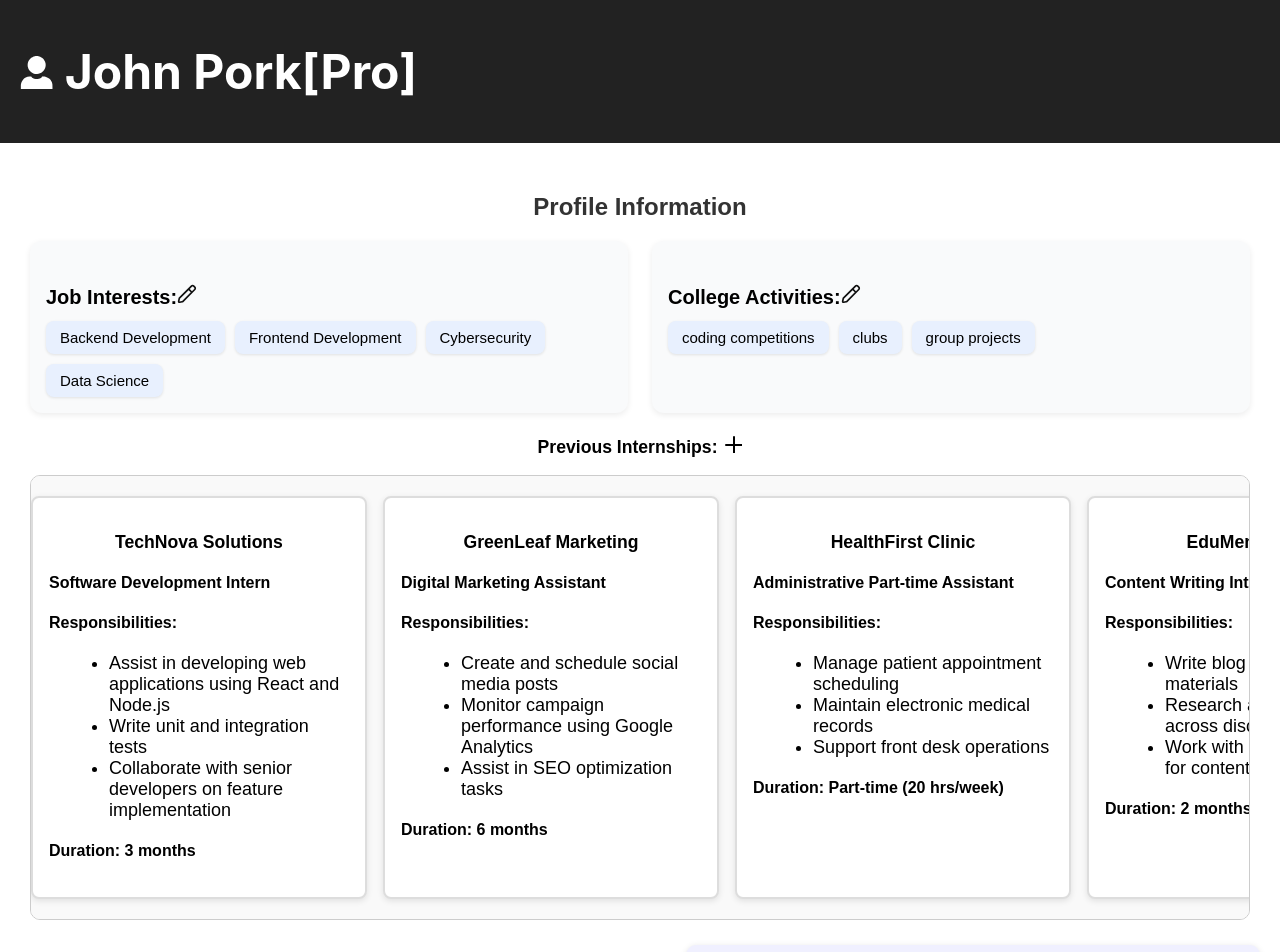
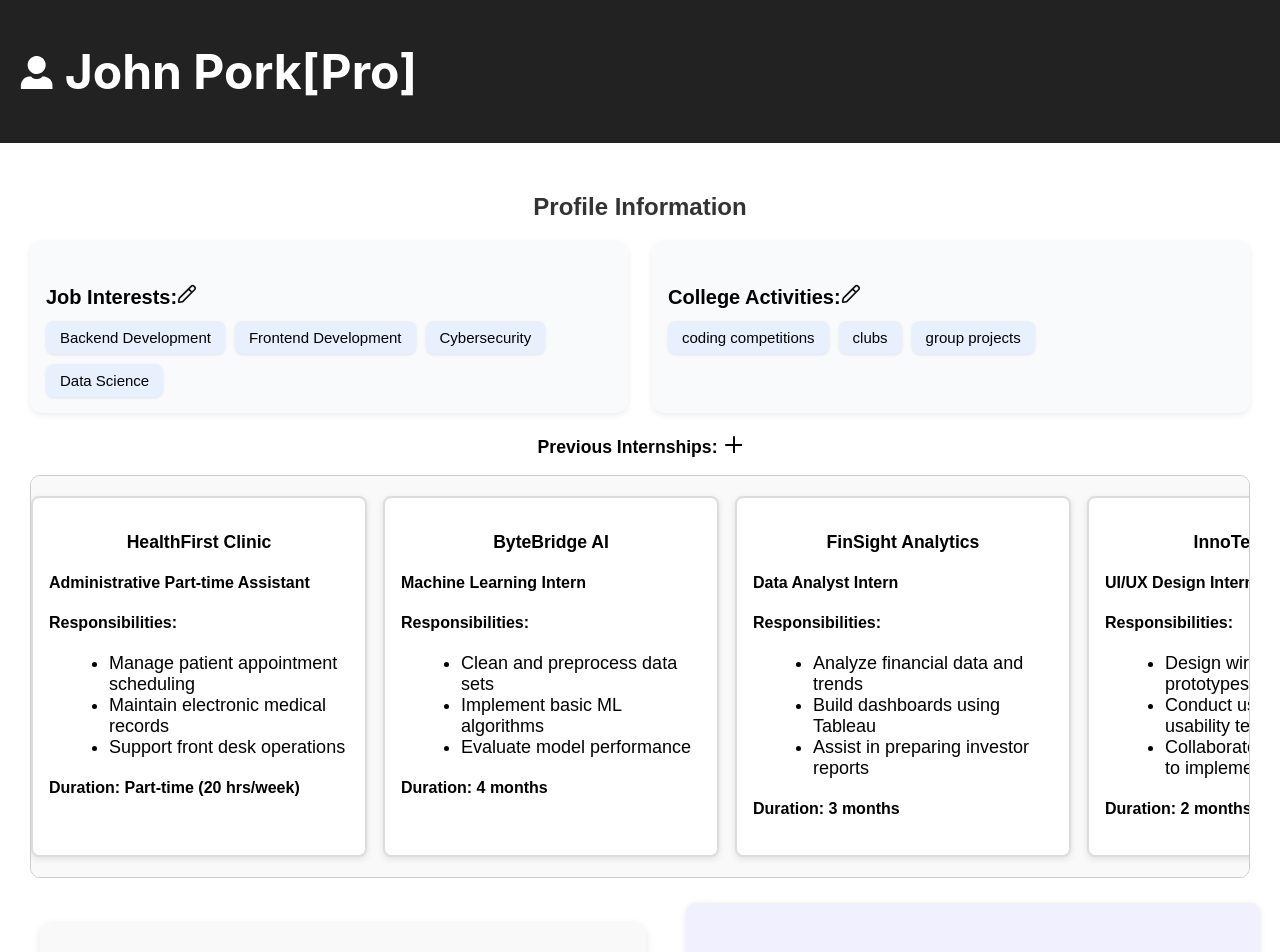
Before and after one commit to CSEN603-2025/Nashville-Fried-Software, a React (Create React App) app in the folder FRONT_END/my-app/: page /Profile in a window 1280 px wide. Shown: the top 952 px of the page. Built offline with nearby package versions, Linux system fonts and the light colour scheme.

Commit message:
Restore old changes

```diff
--- a/FRONT_END/my-app/src/Components/Profile/Internship.jsx
+++ b/FRONT_END/my-app/src/Components/Profile/Internship.jsx
@@ -18,6 +18,8 @@
   const [searchTitle, setSearchTitle] = useState("");
   const [statusFilter, setStatusFilter] = useState("");
   const [dateFilter, setDateFilter] = useState("");
+
+  let isStudent = false;
 
   const filteredData = internshipHistory.filter((item) => {
     const matchesCompany = item.company_name
@@ -64,6 +66,8 @@
   return (
     <>
       <div style={{ textAlign: "center", marginBottom: "20px" }}>
+        {isStudent && (
+          <>
             <button
               onClick={() => setView("available")}
               style={{
@@ -91,6 +95,8 @@
             >
               Past/Present Internships
             </button>
+          </>
+        )}
       </div>
 
       {view === "available" && (
--- a/FRONT_END/my-app/src/Components/Profile/profile.jsx
+++ b/FRONT_END/my-app/src/Components/Profile/profile.jsx
@@ -45,6 +45,11 @@
 
   const handleAddResponsibility = () => {
     setResponsibilities([...responsibilities, ""]);
+  };
+  const handleRemoveResponsibility = () => {
+    if (responsibilities.length > 1) {
+      setResponsibilities(responsibilities.slice(0, -1));
+    }
   };
 
   const handleResponsibilityChange = (index, value) => {
@@ -392,7 +397,10 @@
               fill="none"
               xmlns="http://www.w3.org/2000/svg"
               className="addInternship"
-              onClick={() => setIsAddingInternship(true)}
+              onClick={() => {
+                setIsAddingInternship(true);
+                setWarning("");
+              }}
             >
               <path
                 d="M4 12H20M12 4V20"
@@ -443,6 +451,15 @@
                             Add Responsibility
                           </button>
                         )}
+                        {index === responsibilities.length - 1 &&
+                          responsibilities.length > 1 && (
+                            <button
+                              type="button"
+                              onClick={handleRemoveResponsibility}
+                            >
+                              Remove Responsibility
+                            </button>
+                          )}
                       </div>
                     ))}
                   </label>
--- a/FRONT_END/my-app/src/previousInternships.json
+++ b/FRONT_END/my-app/src/previousInternships.json
@@ -1,24 +1,4 @@
 [
-  {
-    "company_name": "TechNova Solutions",
-    "job_title": "Software Development Intern",
-    "responsibilities": [
-      "Assist in developing web applications using React and Node.js",
-      "Write unit and integration tests",
-      "Collaborate with senior developers on feature implementation"
-    ],
-    "duration": "3 months"
-  },
-  {
-    "company_name": "GreenLeaf Marketing",
-    "job_title": "Digital Marketing Assistant",
-    "responsibilities": [
-      "Create and schedule social media posts",
-      "Monitor campaign performance using Google Analytics",
-      "Assist in SEO optimization tasks"
-    ],
-    "duration": "6 months"
-  },
   {
     "company_name": "HealthFirst Clinic",
     "job_title": "Administrative Part-time Assistant",
@@ -28,16 +8,6 @@
       "Support front desk operations"
     ],
     "duration": "Part-time (20 hrs/week)"
-  },
-  {
-    "company_name": "EduMentors Inc.",
-    "job_title": "Content Writing Intern",
-    "responsibilities": [
-      "Write blog posts and study materials",
-      "Research academic topics across disciplines",
-      "Work with the editorial team for content review"
-    ],
-    "duration": "2 months"
   },
   {
     "company_name": "ByteBridge AI",
@@ -68,15 +38,5 @@
       "Collaborate with developers to implement designs"
     ],
     "duration": "2 months"
-  },
-  {
-    "company_name": "CleanEnergy Co.",
-    "job_title": "Sustainability Research Intern",
-    "responsibilities": [
-      "Research eco-friendly technologies",
-      "Assist in compiling policy reports",
-      "Support grant proposal writing"
-    ],
-    "duration": "5 months"
   }
 ]
--- a/FRONT_END/my-app/src/styles/profile.css
+++ b/FRONT_END/my-app/src/styles/profile.css
@@ -233,10 +233,10 @@
 /* Enlarged internship section */
 .internship-form {
   background: white;
-  padding: 2rem;
+  padding: 50px;
   border-radius: 1rem;
-  max-width: 80%;
-  max-height: 80%;
+  min-width: 500px;
+  max-height: 500px;
   overflow-y: auto;
   box-shadow: 0 0 20px rgba(0, 0, 0, 0.2);
   font-size: 1.2rem; /* make it bigger */
```
Lines whose indentation alone changed are shown as unchanged.
